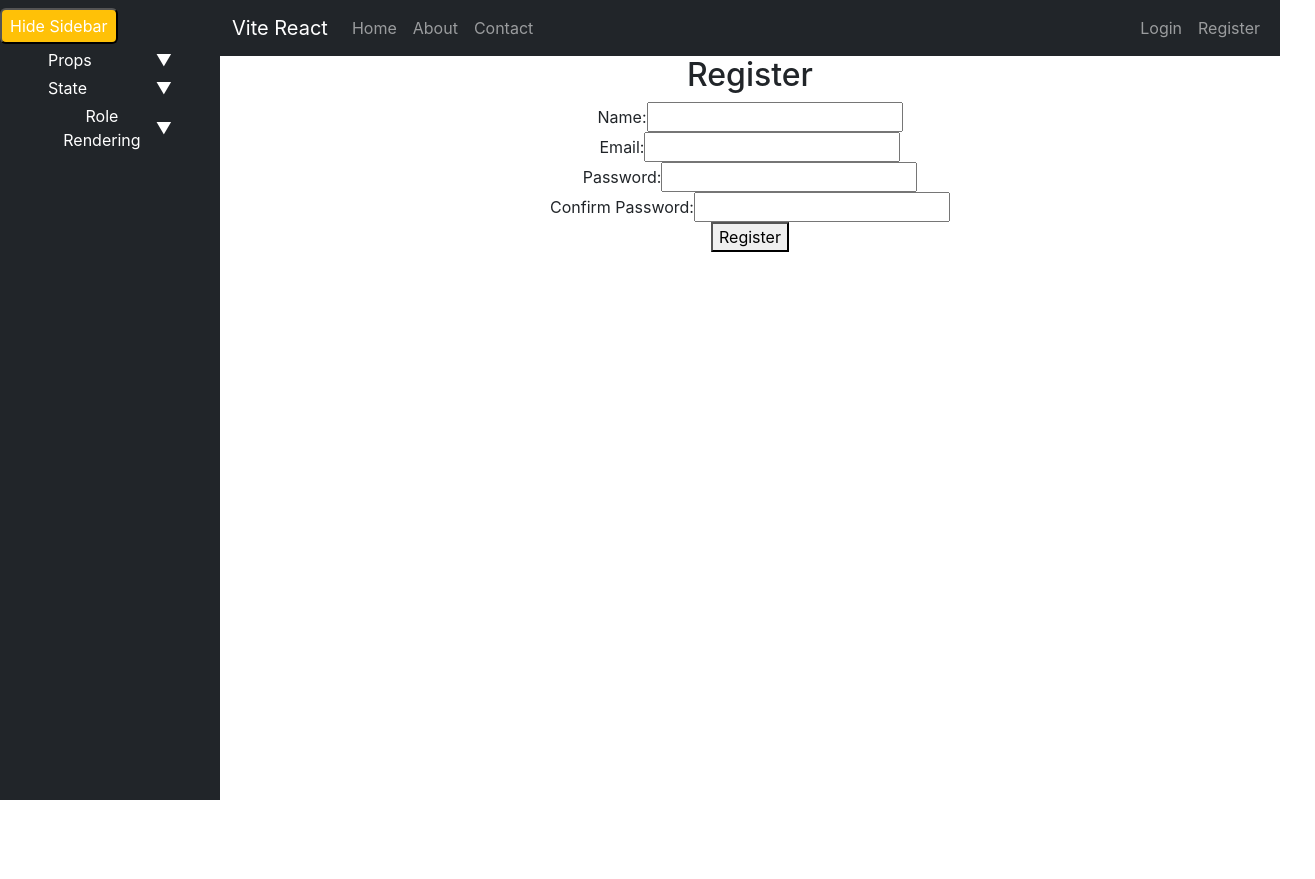
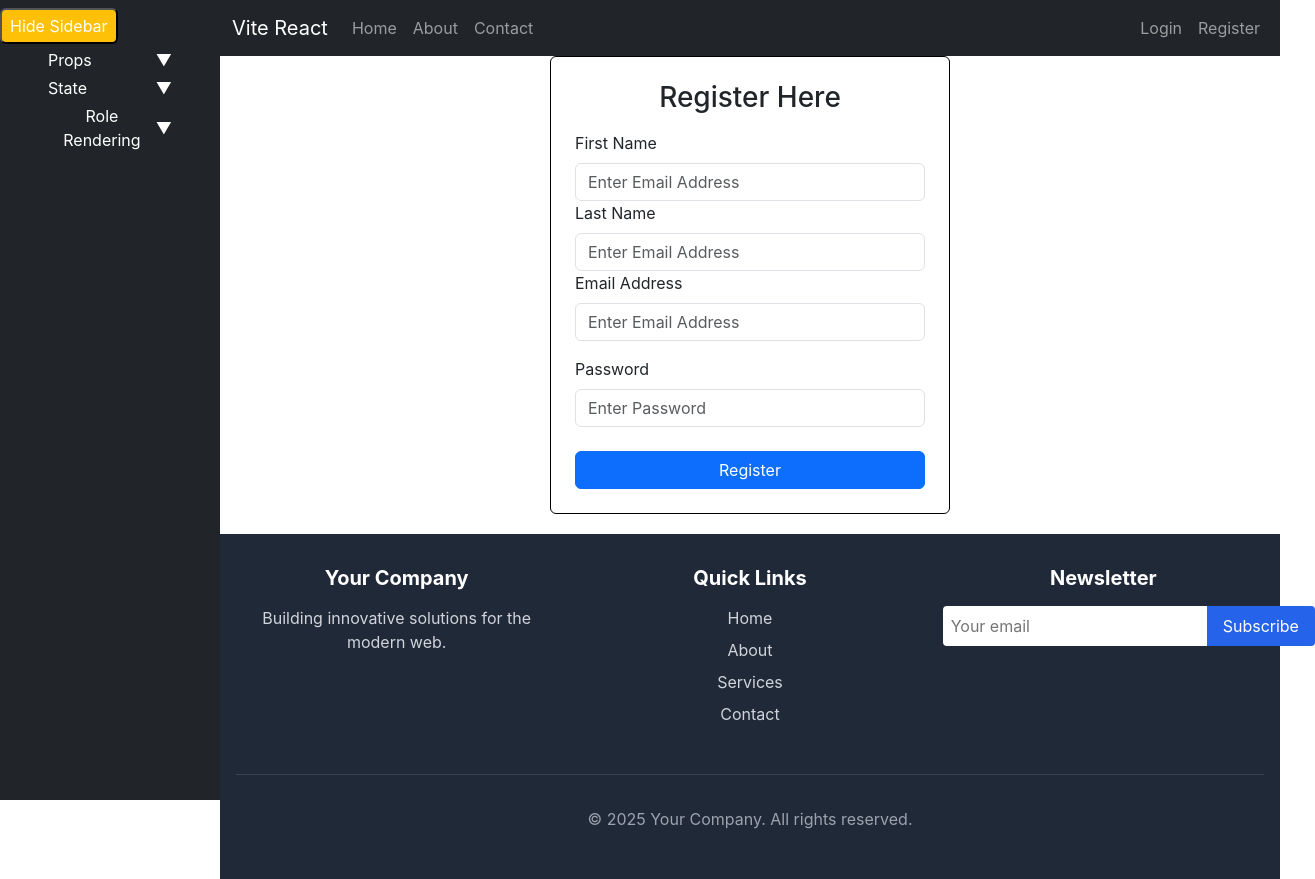
Before and after one commit to esteham/vite_react, a React (Vite) app: page /register in a window 1280 px wide. Shown: the whole page, 1315 px wide, since content can reach past the window. Before the commit the page ends 800 px from the top, so only its background shows below. Built offline with nearby package versions, Linux system fonts and the light colour scheme.

Commit message:
added some file and modify app.jsx

```diff
--- a/src/App.jsx
+++ b/src/App.jsx
@@ -5,6 +5,8 @@ import "./App.css";
 import "./index.css";
 import Sidebar from "./components/sidebar";
 import HeaderNav from "./components/headerNav";
+// import TopCarouselFade from "./components/topCarousel";
+import Footer from "./components/footer";
 import Home from "./components/home";
 import About from "./components/about";
 import Login from "./components/login";
@@ -45,6 +47,7 @@ function App() {
           style={{ marginLeft: isSidebarOpen ? "220px" : "0px" }}
         >
           <HeaderNav />
+          {/* <TopCarouselFade /> */}
           <Routes>
             <Route path="/" element={<Home />} />
             <Route path="/about" element={<About />} />
@@ -67,6 +70,7 @@ function App() {
               element={<LifeCycleWithModal />}
             />
           </Routes>
+          <Footer />
         </main>
       </div>
     </BrowserRouter>
--- a/src/components/login.jsx
+++ b/src/components/login.jsx
@@ -1,54 +1,27 @@
-import React, { useState } from 'react';
+import React from "react";
+import { Form, Button, Card } from "react-bootstrap";
 
-function Login() {
-  const [formData, setFormData] = useState({
-    email: '',
-    password: ''
-  });
+const Login = () => {
+  return (
+    <Card className="p-4 mx-auto" style={{ maxWidth: "400px" }}>
+      <h3 className="text-center mb-3">Login</h3>
+      <Form>
+        <Form.Group controlId="loginEmail">
+          <Form.Label>Email Address</Form.Label>
+          <Form.Control type="email" placeholder="Enter Email Address" />
+        </Form.Group>
 
-  const handleChange = (e) => {
-    const { name, value } = e.target;
-    setFormData(prev => ({
-      ...prev,
-      [name]: value
-    }));
-  };
+        <Form.Group controlId="loginPassword" className="mt-3">
+          <Form.Label>Password</Form.Label>
+          <Form.Control type="password" placeholder="Enter Password" />
+        </Form.Group>
 
-  const handleSubmit = (e) => {
-    e.preventDefault();
-    // In a real app, you would handle authentication here
-    console.log('Login submitted:', formData);
-    alert('Login functionality would go here');
-  };
-
-  return (
-    <div className="login-form">
-      <h2>Login</h2>
-      <form onSubmit={handleSubmit}>
-        <div className="form-group">
-          <label>Email:</label>
-          <input
-            type="email"
-            name="email"
-            value={formData.email}
-            onChange={handleChange}
-            required
-          />
-        </div>
-        <div className="form-group">
-          <label>Password:</label>
-          <input
-            type="password"
-            name="password"
-            value={formData.password}
-            onChange={handleChange}
-            required
-          />
-        </div>
-        <button type="submit" className="submit-btn">Login</button>
-      </form>
-    </div>
+        <Button variant="primary" type="submit" className="mt-4 w-100">
+          Login
+        </Button>
+      </Form>
+    </Card>
   );
-}
+};
 
 export default Login;
--- a/src/components/register.jsx
+++ b/src/components/register.jsx
@@ -1,80 +1,37 @@
-import React, { useState } from 'react';
+import React from "react";
+import { Form, Button, Card } from "react-bootstrap";
 
-function Register() {
-  const [formData, setFormData] = useState({
-    name: '',
-    email: '',
-    password: '',
-    confirmPassword: ''
-  });
+const Register = () => {
+  return (
+    <Card className="p-4 mx-auto" style={{ maxWidth: "400px" }}>
+      <h3 className="text-center mb-3">Register Here</h3>
+      <Form>
+        <Form.Group controlId="loginEmail">
+          <Form.Label>First Name</Form.Label>
+          <Form.Control type="email" placeholder="Enter Email Address" />
+        </Form.Group>
 
-  const handleChange = (e) => {
-    const { name, value } = e.target;
-    setFormData(prev => ({
-      ...prev,
-      [name]: value
-    }));
-  };
+        <Form.Group controlId="loginEmail">
+          <Form.Label>Last Name</Form.Label>
+          <Form.Control type="email" placeholder="Enter Email Address" />
+        </Form.Group>
 
-  const handleSubmit = (e) => {
-    e.preventDefault();
-    // In a real app, you would handle registration here
-    if (formData.password !== formData.confirmPassword) {
-      alert("Passwords don't match!");
-      return;
-    }
-    console.log('Registration submitted:', formData);
-    alert('Registration functionality would go here');
-  };
+        <Form.Group controlId="loginEmail">
+          <Form.Label>Email Address</Form.Label>
+          <Form.Control type="email" placeholder="Enter Email Address" />
+        </Form.Group>
 
-  return (
-    <div className="register-form">
-      <h2>Register</h2>
-      <form onSubmit={handleSubmit}>
-        <div className="form-group">
-          <label>Name:</label>
-          <input
-            type="text"
-            name="name"
-            value={formData.name}
-            onChange={handleChange}
-            required
-          />
-        </div>
-        <div className="form-group">
-          <label>Email:</label>
-          <input
-            type="email"
-            name="email"
-            value={formData.email}
-            onChange={handleChange}
-            required
-          />
-        </div>
-        <div className="form-group">
-          <label>Password:</label>
-          <input
-            type="password"
-            name="password"
-            value={formData.password}
-            onChange={handleChange}
-            required
-          />
-        </div>
-        <div className="form-group">
-          <label>Confirm Password:</label>
-          <input
-            type="password"
-            name="confirmPassword"
-            value={formData.confirmPassword}
-            onChange={handleChange}
-            required
-          />
-        </div>
-        <button type="submit" className="submit-btn">Register</button>
-      </form>
-    </div>
+        <Form.Group controlId="loginPassword" className="mt-3">
+          <Form.Label>Password</Form.Label>
+          <Form.Control type="password" placeholder="Enter Password" />
+        </Form.Group>
+
+        <Button variant="primary" type="submit" className="mt-4 w-100">
+          Register
+        </Button>
+      </Form>
+    </Card>
   );
-}
+};
 
 export default Register;
--- /dev/null
+++ b/src/components/topCarousel.jsx
@@ -0,0 +1,35 @@
+import React from "react";
+import Carousel from "react-bootstrap/Carousel";
+// import ExampleCarouselImage from 'components/ExampleCarouselImage';
+
+function TopCarouselFade() {
+  return (
+    <Carousel fade>
+      <Carousel.Item>
+        {/* <ExampleCarouselImage text="First slide" /> */}
+        <Carousel.Caption>
+          <h3>First slide label</h3>
+          <p>Nulla vitae elit libero, a pharetra augue mollis interdum.</p>
+        </Carousel.Caption>
+      </Carousel.Item>
+      <Carousel.Item>
+        {/* <ExampleCarouselImage text="Second slide" /> */}
+        <Carousel.Caption>
+          <h3>Second slide label</h3>
+          <p>Lorem ipsum dolor sit amet, consectetur adipiscing elit.</p>
+        </Carousel.Caption>
+      </Carousel.Item>
+      <Carousel.Item>
+        {/* <ExampleCarouselImage text="Third slide" /> */}
+        <Carousel.Caption>
+          <h3>Third slide label</h3>
+          <p>
+            Praesent commodo cursus magna, vel scelerisque nisl consectetur.
+          </p>
+        </Carousel.Caption>
+      </Carousel.Item>
+    </Carousel>
+  );
+}
+
+export default TopCarouselFade;
```
Also changed, not shown: src/components/footer.jsx (+6 -11 lines).
